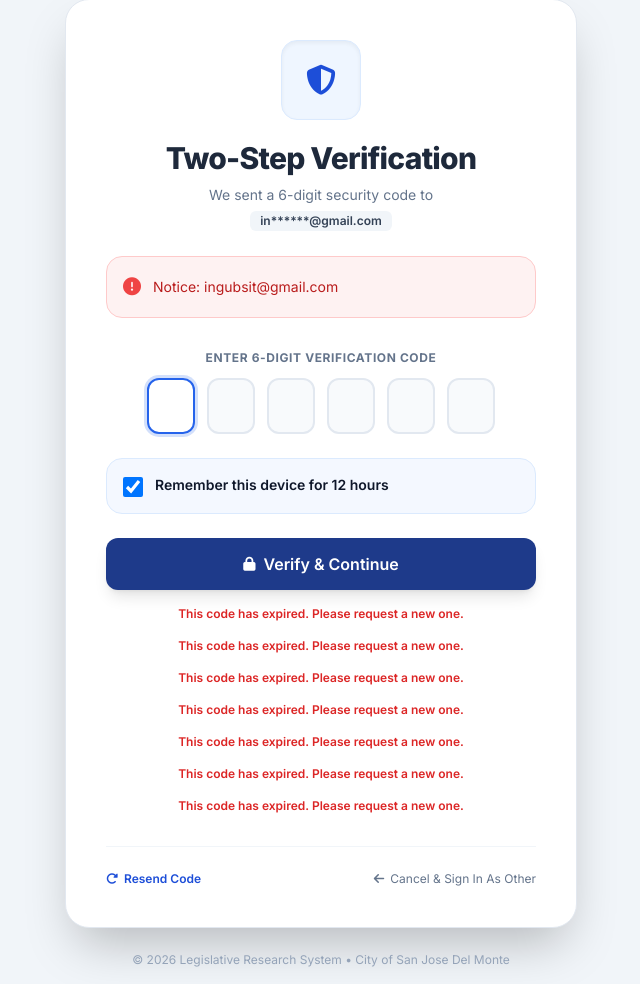
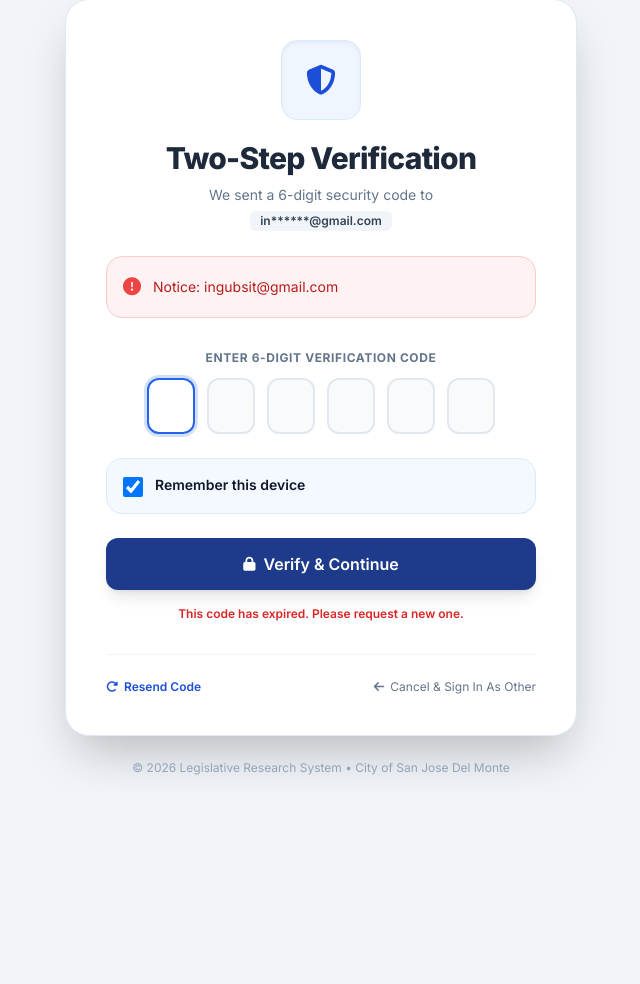
Before and after one commit to Watot12345/sjdm-legislative-research, a PHP site: page /verify_2fa.php in a window 1280 px wide. Shown: the part 17-1001 px from the top of the page, without its empty margins (319-959 px from the left). After the commit the page ends 792 px from the top, so only its background shows below. Run offline with PHP 8.4, Linux system fonts and the light colour scheme; a user stored in the database is signed in; some libraries are stand-ins or nearby versions.

Commit message:
feat: update 2FA verification UI and enhance OTP expiration handling

```diff
--- a/verify_2fa.php
+++ b/verify_2fa.php
@@ -243,12 +243,12 @@ $otpExpiryEpoch = (int)($_SESSION['pending_otp_expires_at'] ?? (time() + getOTPE
                     </div>
                 </div>
 
-                <!-- REMEMBER DEVICE CHECKBOX (12 HOURS) -->
+                <!-- REMEMBER DEVICE CHECKBOX -->
                 <div class="bg-blue-50/70 border border-blue-100 rounded-2xl p-4">
                     <label class="flex items-start gap-3 cursor-pointer select-none">
                         <input type="checkbox" name="remember_device" id="remember_device" value="1" checked class="w-5 h-5 mt-0.5 rounded text-blue-600 focus:ring-blue-500 border-slate-300">
                         <div class="text-xs text-slate-700">
-                            <span class="font-semibold text-slate-900 block text-sm">Remember this device for 12 hours</span>
+                            <span class="font-semibold text-slate-900 block text-sm">Remember this device</span>
                         </div>
                     </label>
                 </div>
@@ -324,20 +324,23 @@ $otpExpiryEpoch = (int)($_SESSION['pending_otp_expires_at'] ?? (time() + getOTPE
             const seconds = remaining % 60;
             const minutes = Math.floor(remaining / 60);
             const countdownLabel = minutes > 0 ? `${minutes}m ${seconds.toString().padStart(2, '0')}s` : `${seconds}s`;
+            const container = document.querySelector('#otpForm');
 
             if (remaining <= 0) {
-                const otpNotice = document.createElement('div');
-                otpNotice.className = 'mt-4 text-center text-red-600 text-xs font-semibold';
-                otpNotice.textContent = 'This code has expired. Please request a new one.';
-                const container = document.querySelector('#otpForm');
-                if (container && !container.querySelector('.otp-expired-message')) {
-                    otpNotice.classList.add('otp-expired-message');
-                    container.insertAdjacentElement('afterend', otpNotice);
+                const existingNotice = document.querySelector('.otp-expired-message');
+                if (!existingNotice) {
+                    const otpNotice = document.createElement('div');
+                    otpNotice.className = 'mt-4 text-center text-red-600 text-xs font-semibold otp-expired-message';
+                    otpNotice.textContent = 'This code has expired. Please request a new one.';
+                    if (container) {
+                        container.insertAdjacentElement('afterend', otpNotice);
+                    }
                 }
                 if (resendBtn) {
                     resendBtn.disabled = false;
                     resendBtnLabel.textContent = 'Resend Code';
                 }
+                clearInterval(otpCountdownTimer);
                 return;
             }
 
@@ -347,7 +350,9 @@ $otpExpiryEpoch = (int)($_SESSION['pending_otp_expires_at'] ?? (time() + getOTPE
                 indicator = document.createElement('div');
                 indicator.id = 'otpCountdown';
                 indicator.className = 'mt-3 text-center text-xs font-medium text-slate-500';
-                document.querySelector('#otpForm').insertAdjacentElement('afterend', indicator);
+                if (container) {
+                    container.insertAdjacentElement('afterend', indicator);
+                }
             }
             indicator.textContent = countdownText;
 
@@ -358,7 +363,7 @@ $otpExpiryEpoch = (int)($_SESSION['pending_otp_expires_at'] ?? (time() + getOTPE
         }
 
         updateOtpCountdown();
-        setInterval(updateOtpCountdown, 1000);
+        const otpCountdownTimer = setInterval(updateOtpCountdown, 1000);
     </script>
 </body>
 </html>
```
